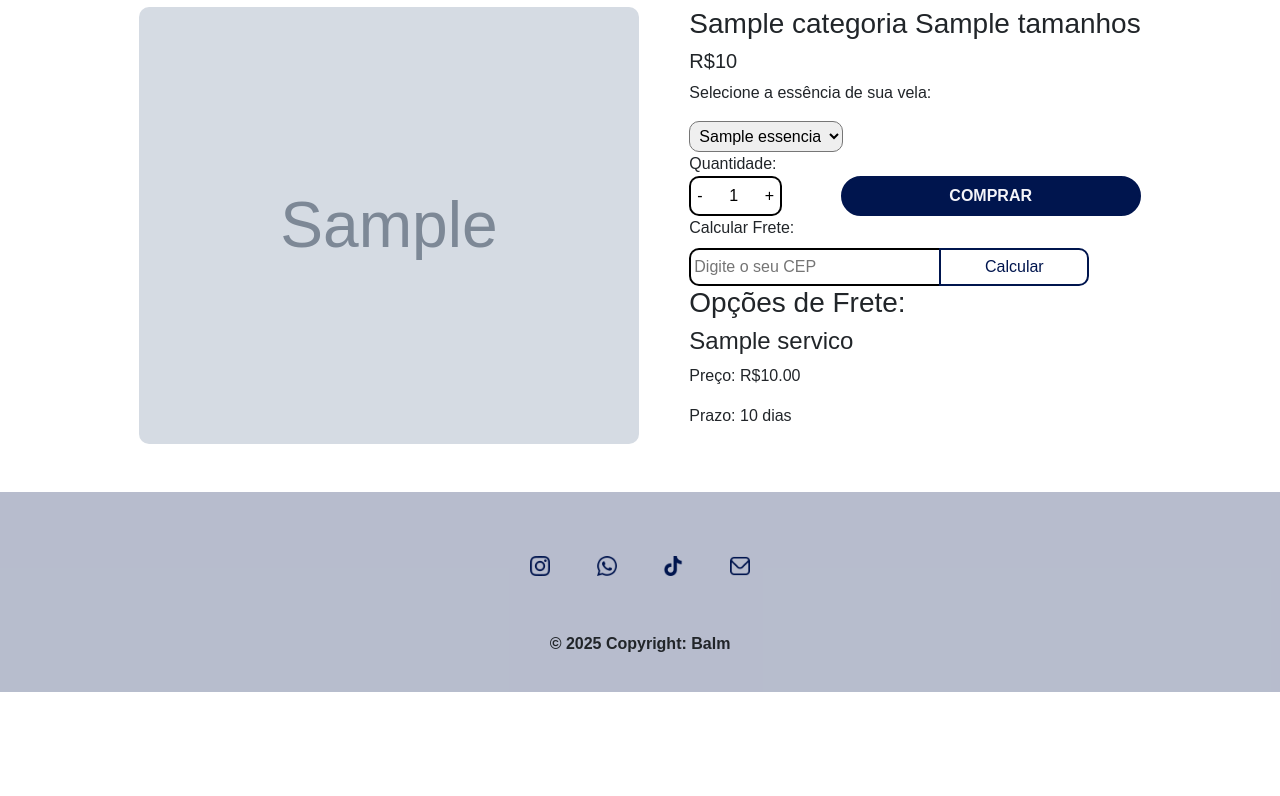
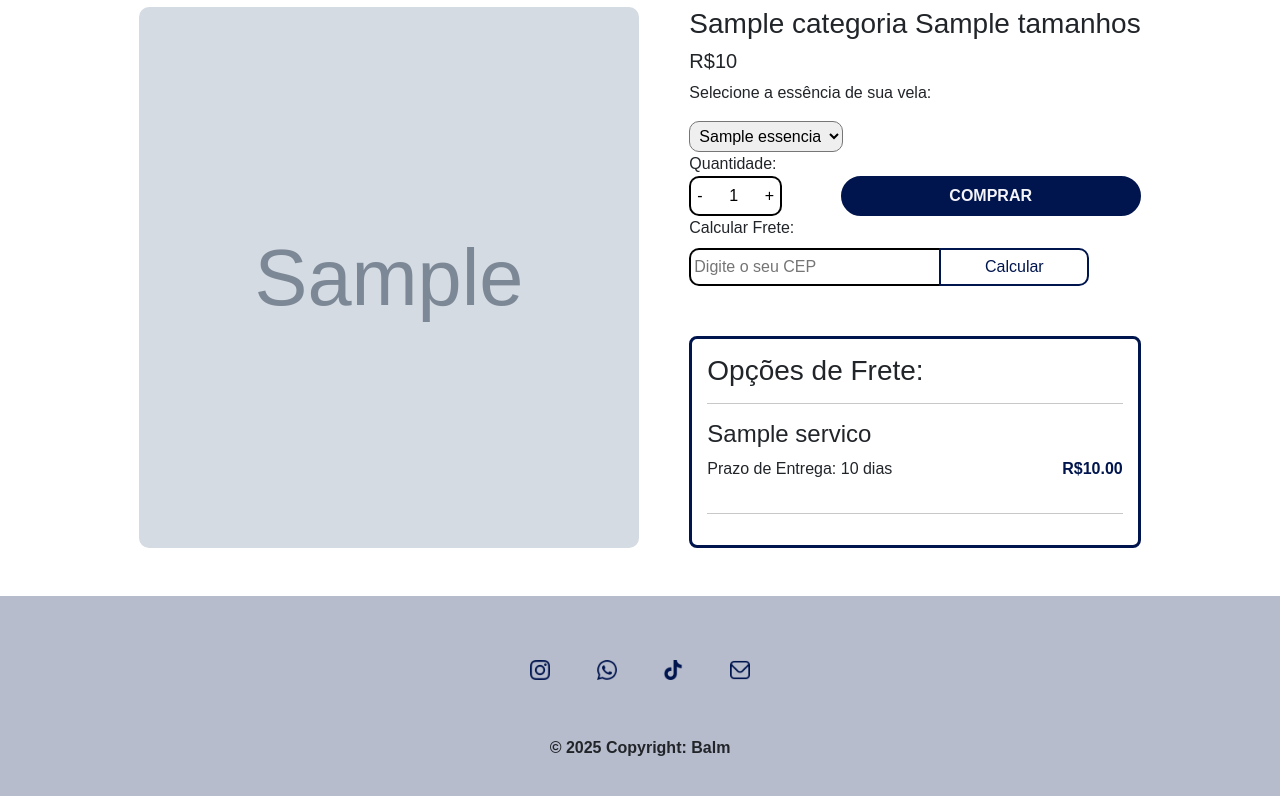
Before and after one commit to bruno-romeu/e-commerce-Django, a Django app: template velas/templates/detail.html in a window 1280 px wide; the page is wider, and only the part inside the window is pictured. Shown: the part 195-991 px from the top of that part. Before the commit the page ends 887 px from the top of that part, so only its background shows below. Run offline with Django 5.2, Linux system fonts and the light colour scheme; the template is opened without the code that fills it: most values are stand-ins (such as "Sample title", 1, 10 or a date in 2020); grey boxes marked "Sample" are stand-in pictures; some libraries are stand-ins or nearby versions.

Commit message:
Alteração no front-end para melhor vizualização das opções de frete disponíveis e inclusão de dois novos models para melhor controle do carrinho de compras para o cliente e para a empresa.

```diff
--- a/static/css/detail.css
+++ b/static/css/detail.css
@@ -143,3 +143,23 @@ input[type=number]::-webkit-outer-spin-button{
     color: #000 !important;
 
 }
+
+
+.fretes{
+    margin-top: 50px;
+    padding: 15px;
+    background-color: transparent;
+    border: solid;
+    border-color: #00154E;
+    border-radius: 8px;
+}
+
+.info-frete{
+    display: flex;
+    justify-content: space-between ;
+}
+
+.valor-frete{
+    color: #00154E;
+    font-weight: bold;
+}
--- a/velas/templates/detail.html
+++ b/velas/templates/detail.html
@@ -49,18 +49,24 @@
             <form class="buscacep" method="get">
                 {% csrf_token %}
                 <input type="text" id="cep" name="cep" placeholder="Digite o seu CEP" required>
-                <button class="btn-cep" type="submit" data-bs-toggle="modal" data-bs-target="#staticBackdrop">Calcular</button>
+                <button id="calcularFrete" class="btn-cep" type="submit" data-bs-toggle="modal" data-bs-target="#staticBackdrop">Calcular</button>
             </form>
             {% if frete %}
+                <div class="fretes">
                     <h3>Opções de Frete:</h3>
+                    <hr>
                     <div id="frete-opcoes">
                         {% for servico in frete %}
                             <div class="frete-item">
                                 <h4>{{ servico.servico }}</h4>
-                            <p>Preço: R${{ servico.preco|floatformat:2 }}</p>
-                            <p>Prazo: {{ servico.prazo }} dias</p>
+                                <div class="info-frete">
+                                    <p>Prazo de Entrega: {{ servico.prazo }} dias</p>
+                                    <p class="valor-frete">R${{ servico.preco|floatformat:2 }}</p>
                                 </div>
+                            </div>
+                            <hr>
                         {% endfor %}
+                    </div>
                 </div>
             {% elif frete_erro %}
 
--- a/velas/views.py
+++ b/velas/views.py
@@ -1,8 +1,7 @@
-from django.shortcuts import render, get_object_or_404, redirect
-from velas.models import Produto, Categoria, Tamanho
+from django.shortcuts import render, get_object_or_404
+from velas.models import Produto, Categoria, Carrinho, ItemCarrinho
 from django.views.generic import ListView, TemplateView, DetailView
 from velas.forms import ClienteModelForm
-from brazilcep import get_address_from_cep, exceptions
 from .utils import calcular_frete_melhor_envio
 from django.http import JsonResponse
 import json
```
Also changed, not shown: velas/models.py (+32 -0 lines), static/js/main.js (line endings or trailing spaces). Lines whose indentation alone changed are shown as unchanged.
